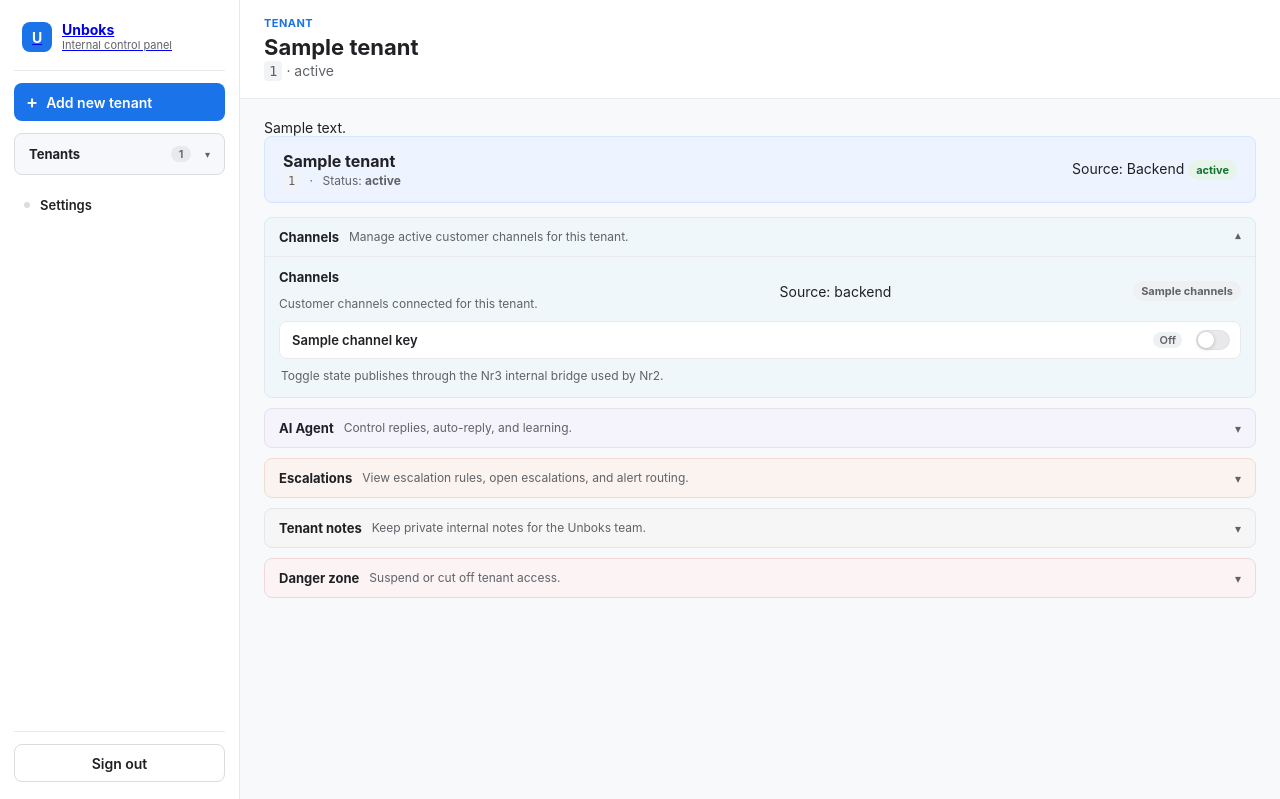
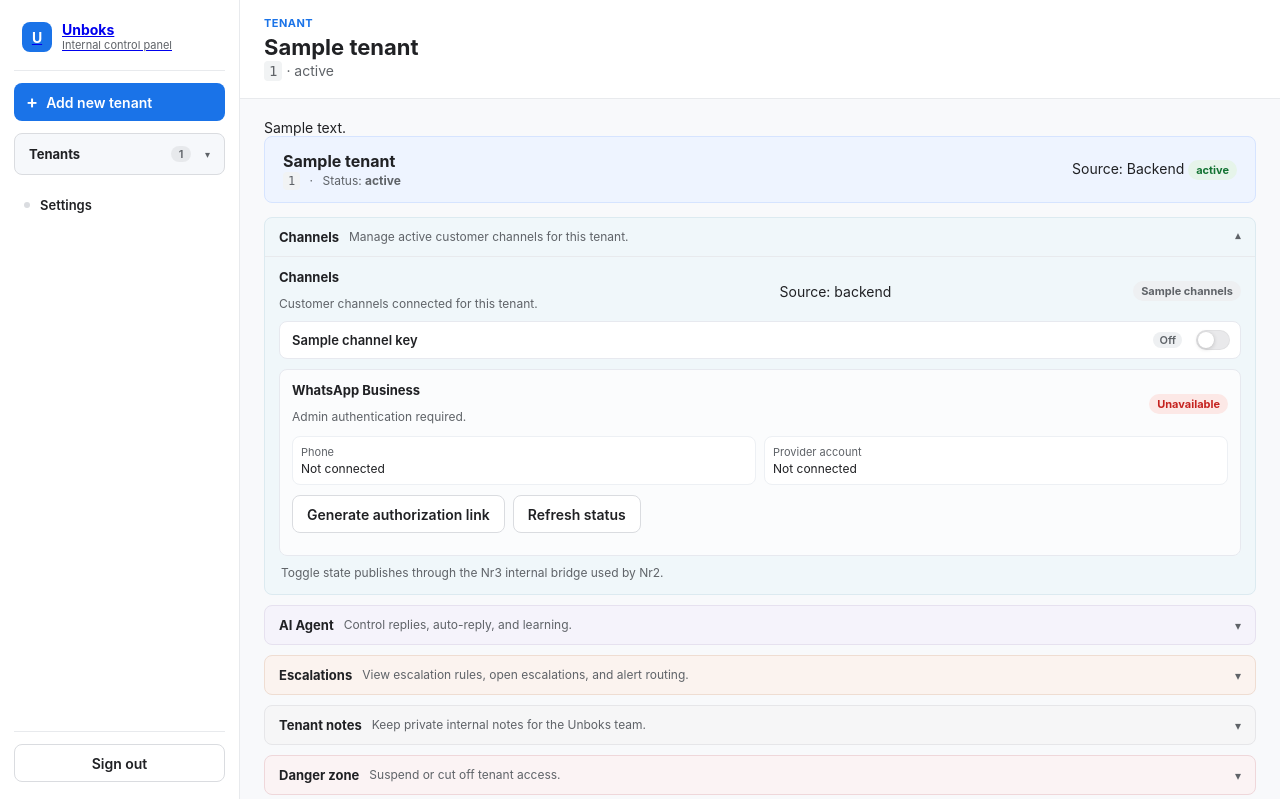
Before and after one commit to unboks-org/unboks-internal-control-panel, a FastAPI app: template app/templates/admin_tenant_workspace.html in a window 1280 px wide, after a click that opens the changed part. Shown: the top 799 px of the page. Run offline with FastAPI, Linux system fonts and the light colour scheme; the template is opened without the code that fills it: most values are stand-ins (such as "Sample title", 1, 10 or a date in 2020).

Commit message:
Add WhatsApp connection UI

```diff
--- a/app/static/css/admin.css
+++ b/app/static/css/admin.css
@@ -2275,6 +2275,94 @@ button.button-disabled,
   margin: 0;
   display: inline-flex;
   justify-self: end;
+}
+
+.whatsapp-connect-card {
+  background: #fbfcfd;
+  border: 1px solid #e7e9ef;
+  border-radius: 8px;
+  margin-top: 10px;
+  padding: 12px;
+}
+
+.whatsapp-connect-head,
+.whatsapp-connect-actions,
+.whatsapp-auth-copy,
+.whatsapp-phone-option {
+  align-items: center;
+  display: flex;
+  gap: 8px;
+}
+
+.whatsapp-connect-head {
+  justify-content: space-between;
+}
+
+.whatsapp-connect-head h4 {
+  font-size: 13px;
+  margin: 0 0 2px;
+}
+
+.whatsapp-connect-meta {
+  display: grid;
+  gap: 8px;
+  grid-template-columns: repeat(2, minmax(0, 1fr));
+  margin: 10px 0;
+}
+
+.whatsapp-connect-meta div {
+  background: #ffffff;
+  border: 1px solid #edf0f4;
+  border-radius: 8px;
+  padding: 8px;
+}
+
+.whatsapp-connect-meta dt {
+  color: var(--color-muted);
+  font-size: 11px;
+  margin-bottom: 2px;
+}
+
+.whatsapp-connect-meta dd {
+  color: var(--color-text);
+  font-size: 12px;
+  margin: 0;
+  overflow-wrap: anywhere;
+}
+
+.whatsapp-connect-actions {
+  flex-wrap: wrap;
+}
+
+.whatsapp-auth-link {
+  margin-top: 10px;
+}
+
+.whatsapp-auth-link label {
+  color: var(--color-muted);
+  display: block;
+  font-size: 12px;
+  margin-bottom: 4px;
+}
+
+.whatsapp-auth-copy input {
+  flex: 1;
+  min-width: 0;
+}
+
+.whatsapp-phone-options {
+  border-top: 1px solid #edf0f4;
+  margin-top: 10px;
+  padding-top: 10px;
+}
+
+.whatsapp-phone-option {
+  background: #ffffff;
+  border: 1px solid #edf0f4;
+  border-radius: 8px;
+  justify-content: space-between;
+  margin-top: 6px;
+  padding: 8px;
 }
 
 /* ---------------------------------------------------------------- */
--- a/app/static/js/admin.js
+++ b/app/static/js/admin.js
@@ -222,11 +222,212 @@
     });
   }
 
+  function initWhatsAppConnectionCard() {
+    var card = document.querySelector("[data-whatsapp-connect]");
+    if (!card || !window.fetch) {
+      return;
+    }
+    var tenantId = card.getAttribute("data-tenant-id");
+    if (!tenantId) {
+      return;
+    }
+
+    var statusEl = card.querySelector("[data-wa-status]");
+    var summaryEl = card.querySelector("[data-wa-summary]");
+    var phoneEl = card.querySelector("[data-wa-phone]");
+    var accountEl = card.querySelector("[data-wa-account]");
+    var startBtn = card.querySelector("[data-wa-start]");
+    var refreshBtn = card.querySelector("[data-wa-refresh]");
+    var linkBox = card.querySelector("[data-wa-link-box]");
+    var linkInput = card.querySelector("[data-wa-auth-url]");
+    var copyBtn = card.querySelector("[data-wa-copy]");
+    var feedbackEl = card.querySelector("[data-wa-feedback]");
+    var phoneOptionsEl = card.querySelector("[data-wa-phone-options]");
+
+    function setFeedback(message) {
+      if (feedbackEl) {
+        feedbackEl.textContent = message || "";
+      }
+    }
+
+    function setStatus(label, tone) {
+      if (!statusEl) {
+        return;
+      }
+      statusEl.textContent = label;
+      statusEl.className = "status-chip status-" + tone;
+    }
+
+    function endpoint(path) {
+      return "/internal/api/tenants/" + encodeURIComponent(tenantId) + path;
+    }
+
+    function requestJson(url, options) {
+      return fetch(url, Object.assign({ credentials: "same-origin" }, options || {}))
+        .then(function (response) {
+          return response.json().catch(function () { return {}; }).then(function (body) {
+            if (!response.ok) {
+              throw new Error(body.detail || "Request failed.");
+            }
+            return body;
+          });
+        });
+    }
+
+    function renderPhoneOptions(payload) {
+      if (!phoneOptionsEl) {
+        return;
+      }
+      phoneOptionsEl.innerHTML = "";
+      var phones = payload.phoneNumbers || [];
+      if (phones.length <= 1) {
+        phoneOptionsEl.setAttribute("hidden", "");
+        return;
+      }
+      var heading = document.createElement("p");
+      heading.className = "muted compact-note";
+      heading.textContent = "Choose the WhatsApp phone number for this tenant.";
+      phoneOptionsEl.appendChild(heading);
+      phones.forEach(function (phone) {
+        var row = document.createElement("div");
+        row.className = "whatsapp-phone-option";
+        var label = document.createElement("span");
+        label.textContent = phone.displayPhoneNumber || phone.username || phone.phoneNumberId || "Unknown number";
+        var button = document.createElement("button");
+        button.type = "button";
+        button.className = "button-secondary button-small";
+        button.textContent = "Select";
+        button.addEventListener("click", function () {
+          selectPhone(phone);
+        });
+        row.appendChild(label);
+        row.appendChild(button);
+        phoneOptionsEl.appendChild(row);
+      });
+      phoneOptionsEl.removeAttribute("hidden");
+    }
+
+    function loadPhoneOptions() {
+      return requestJson(endpoint("/channels/whatsapp/phone-numbers"))
+        .then(renderPhoneOptions)
+        .catch(function (error) {
+          setFeedback(error.message);
+        });
+    }
+
+    function renderStatus(payload) {
+      var status = payload.status || ["not", "connected"].join("_");
+      var phone = payload.displayPhoneNumber || "Not connected";
+      var account = payload.providerAccountId || "Not connected";
+      if (phoneEl) phoneEl.textContent = phone;
+      if (accountEl) accountEl.textContent = account;
+
+      if (status === "connected") {
+        setStatus("Connected", "ok");
+        if (summaryEl) summaryEl.textContent = "WhatsApp is connected for this tenant.";
+        if (phoneOptionsEl) phoneOptionsEl.setAttribute("hidden", "");
+      } else if (status === "pending") {
+        setStatus("Pending", "warn");
+        if (summaryEl) summaryEl.textContent = "Authorization was received. Select or confirm the phone number.";
+        loadPhoneOptions();
+      } else if (status === "failed") {
+        setStatus("Failed", "error");
+        if (summaryEl) summaryEl.textContent = payload.lastError || "WhatsApp connection failed.";
+      } else {
+        setStatus("Not connected", "unknown");
+        if (summaryEl) summaryEl.textContent = "Generate a secure link when the client is ready to authorize WhatsApp.";
+        if (phoneOptionsEl) phoneOptionsEl.setAttribute("hidden", "");
+      }
+    }
+
+    function loadStatus() {
+      setFeedback("");
+      return requestJson(endpoint("/channels/whatsapp/status"))
+        .then(renderStatus)
+        .catch(function (error) {
+          setStatus("Unavailable", "error");
+          if (summaryEl) summaryEl.textContent = error.message;
+        });
+    }
+
+    function startConnection() {
+      setFeedback("Generating secure link...");
+      if (startBtn) startBtn.disabled = true;
+      requestJson(endpoint("/channels/whatsapp/connect/start"), { method: "POST" })
+        .then(function (payload) {
+          if (linkInput) {
+            linkInput.value = payload.authUrl || "";
+          }
+          if (linkBox) {
+            linkBox.removeAttribute("hidden");
+          }
+          setStatus("Link generated", "warn");
+          if (summaryEl) summaryEl.textContent = "Send the link to the client separately.";
+          setFeedback("Authorization link ready.");
+        })
+        .catch(function (error) {
+          setFeedback(error.message);
+        })
+        .finally(function () {
+          if (startBtn) startBtn.disabled = false;
+        });
+    }
+
+    function selectPhone(phone) {
+      setFeedback("Saving phone number...");
+      requestJson(endpoint("/channels/whatsapp/phone-numbers/select"), {
+        method: "POST",
+        headers: { "Content-Type": "application/json" },
+        body: JSON.stringify({
+          phoneNumberId: phone.phoneNumberId,
+          accountId: phone.accountId
+        })
+      })
+        .then(function (payload) {
+          renderStatus(payload);
+          setFeedback("Phone number connected.");
+        })
+        .catch(function (error) {
+          setFeedback(error.message);
+        });
+    }
+
+    if (startBtn) {
+      startBtn.addEventListener("click", startConnection);
+    }
+    if (refreshBtn) {
+      refreshBtn.addEventListener("click", loadStatus);
+    }
+    if (copyBtn) {
+      copyBtn.addEventListener("click", function () {
+        var text = linkInput ? linkInput.value : "";
+        if (!text) {
+          setFeedback("No link to copy.");
+          return;
+        }
+        if (!navigator.clipboard || !navigator.clipboard.writeText) {
+          if (linkInput) {
+            linkInput.select();
+          }
+          setFeedback("Select the link and copy manually.");
+          return;
+        }
+        navigator.clipboard.writeText(text).then(
+          function () { setFeedback("Copied link."); },
+          function () { setFeedback("Copy failed. Select the link and copy manually."); }
+        );
+      });
+    }
+
+    loadStatus();
+  }
+
   function init() {
     initSidebarDrawer();
     initTenantSelector();
     initCreateTenantWizard();
     initTenantCreatedActions();
+    initWhatsAppConnectionCard();
   }
 
   if (document.readyState === "loading") {
--- a/app/templates/admin_tenant_workspace.html
+++ b/app/templates/admin_tenant_workspace.html
@@ -89,6 +89,39 @@
         </li>
       {% endfor %}
     </ul>
+    <div class="whatsapp-connect-card" data-whatsapp-connect data-tenant-id="{{ tenant.id }}">
+      <div class="whatsapp-connect-head">
+        <div>
+          <h4>WhatsApp Business</h4>
+          <p class="muted compact-note" data-wa-summary>Checking connection status.</p>
+        </div>
+        <span class="status-chip status-unknown" data-wa-status>Unknown</span>
+      </div>
+      <dl class="whatsapp-connect-meta">
+        <div>
+          <dt>Phone</dt>
+          <dd data-wa-phone>Not connected</dd>
+        </div>
+        <div>
+          <dt>Provider account</dt>
+          <dd data-wa-account>Not connected</dd>
+        </div>
+      </dl>
+      <div class="whatsapp-connect-actions">
+        <button type="button" class="button-secondary" data-wa-start>Generate authorization link</button>
+        <button type="button" class="button-secondary" data-wa-refresh>Refresh status</button>
+      </div>
+      <div class="whatsapp-auth-link" data-wa-link-box hidden>
+        <label for="wa-auth-url-{{ tenant.id }}">Client authorization link</label>
+        <div class="whatsapp-auth-copy">
+          <input id="wa-auth-url-{{ tenant.id }}" data-wa-auth-url readonly>
+          <button type="button" class="button-secondary" data-wa-copy>Copy</button>
+        </div>
+        <p class="muted compact-note">Send this link separately to the client when you are ready to connect WhatsApp.</p>
+      </div>
+      <div class="whatsapp-phone-options" data-wa-phone-options hidden></div>
+      <p class="muted compact-note" data-wa-feedback></p>
+    </div>
     <p class="muted compact-note channels-foot">Toggle state publishes through the Nr3 internal bridge used by Nr2.</p>
   </section>
   </details>
```
Also changed, not shown: tests/test_whatsapp_connect_ui.py (added, +42 -0 lines).
